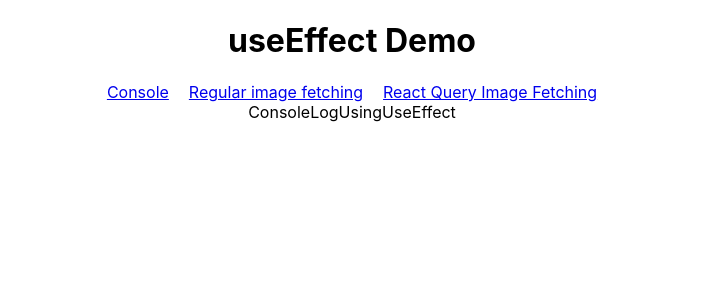
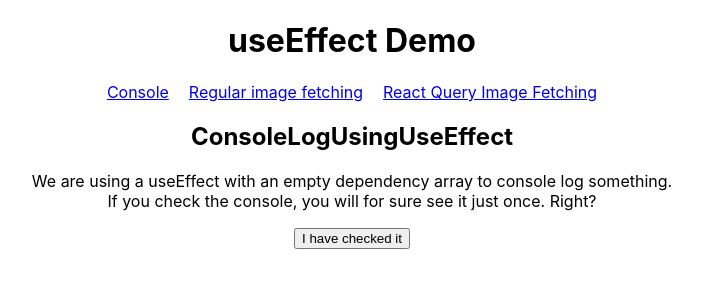
Before and after one commit to camcatacc/useEffect-React18, a React (Create React App) app: page / in a window 1280 px wide. Shown: the top 300 px of the page, without its empty margins (288-990 px from the left). Built offline with nearby package versions, Linux system fonts and the light colour scheme.

Commit message:
Enhanced the console log component with some buttonss and explanations

```diff
--- a/src/components/ConsoleLogUsingUseEffect.tsx
+++ b/src/components/ConsoleLogUsingUseEffect.tsx
@@ -1,10 +1,38 @@
-import React, { useEffect } from "react";
+import { useEffect, useState } from "react";
+import { useNavigate } from "react-router-dom";
 
 const ConsoleLogUsingUseEffect = () => {
+	const navigate = useNavigate();
+	const [checked, setChecked] = useState(false);
 	useEffect(() => {
-		console.log("This will only be printed once, right? RIGHT?");
+		console.log("WRONG!");
 	}, []);
-	return <div>ConsoleLogUsingUseEffect</div>;
+	return (
+		<>
+			<h2>ConsoleLogUsingUseEffect</h2>
+			<p>
+				We are using a useEffect with an empty dependency array to console log something. <br />
+				If you check the console, you will for sure see it just once. Right?
+			</p>
+			{checked ? (
+				<>
+					<p>
+						<b>WRONG!</b>
+					</p>
+					<p>
+						The useEffect is being called multiple times. Thus, it is printed more than once. <br />
+						Even if it is printed multiple times, it's quite inoquous, right? That's correct for most cases: <br />
+						<b>It does not matter that it is called more than once.</b>{" "}
+					</p>
+					<p>Let's see with some other scenarios, though.</p>
+
+					<button onClick={() => navigate("regular-image-fetching")}>Click me to go to the next example</button>
+				</>
+			) : (
+				<button onClick={() => setChecked(true)}>I have checked it</button>
+			)}
+		</>
+	);
 };
 
 export default ConsoleLogUsingUseEffect;
```
